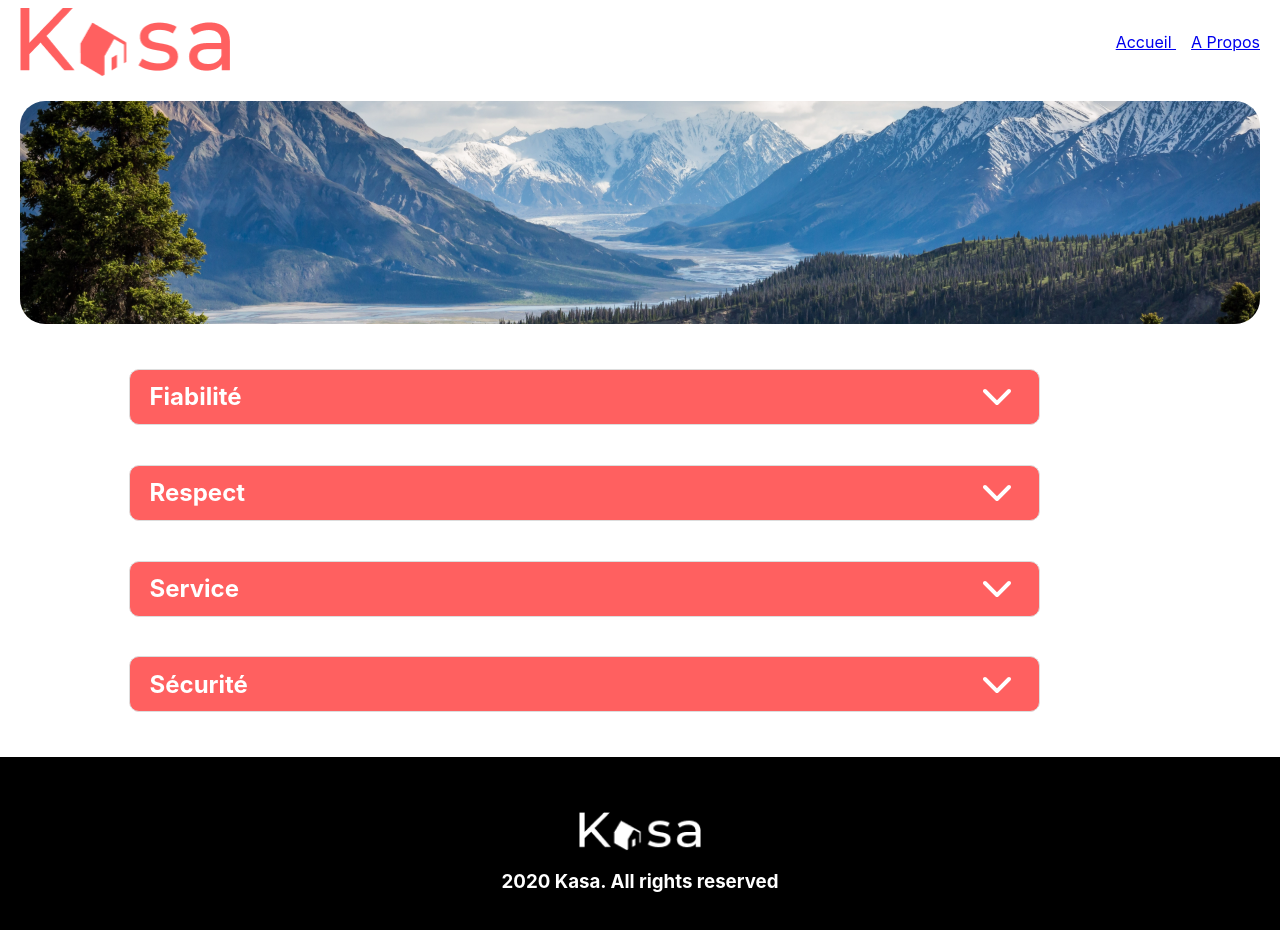
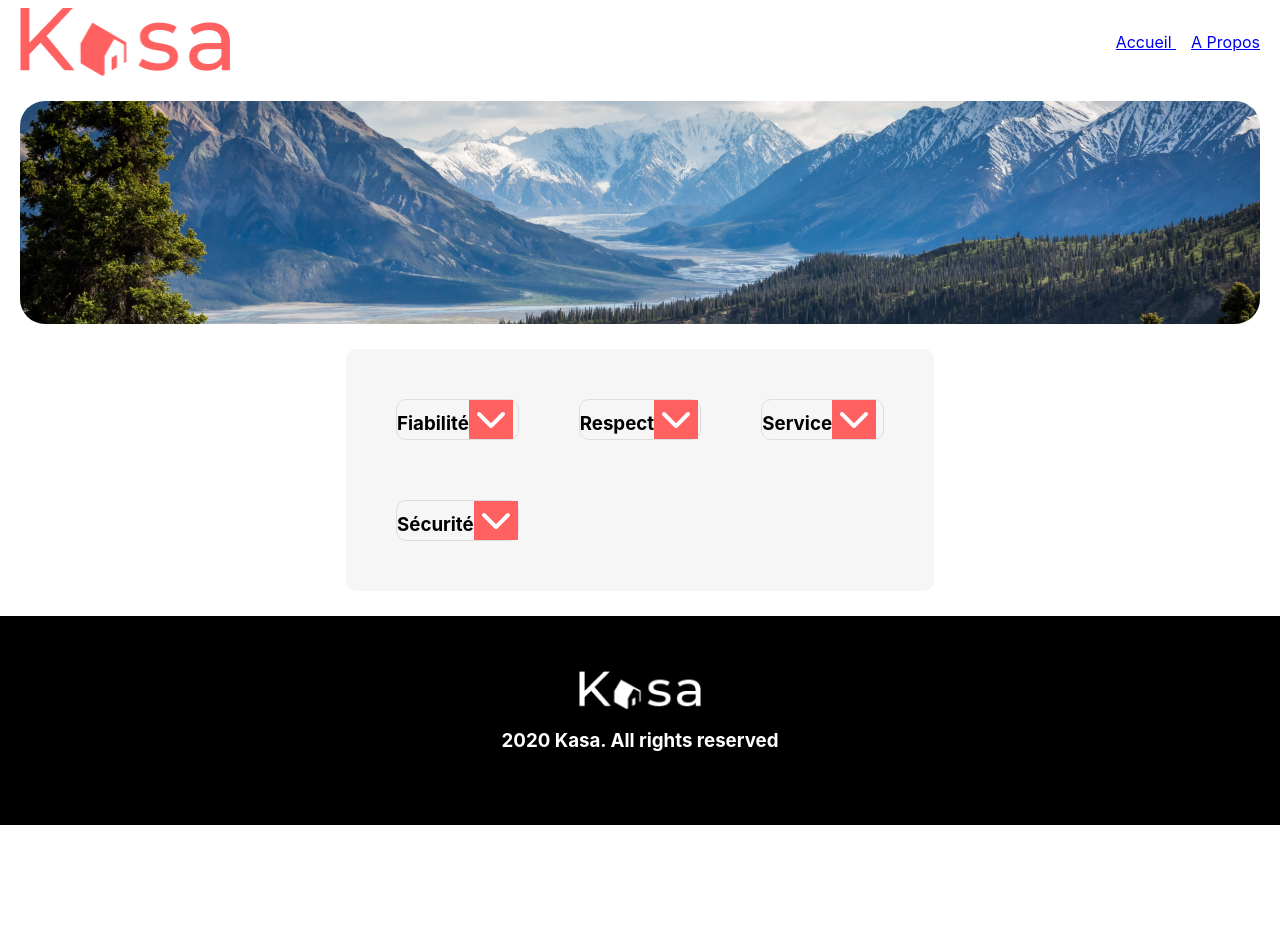
Before and after one commit to Gudule59/kasa, a React (Create React App) app: page /APropos in a window 1280 px wide. Shown: the top 930 px of the page. After the commit the page ends 825 px from the top, so only its background shows below. Built offline with nearby package versions, Linux system fonts and the light colour scheme.

Commit message:
depart maj collapse

```diff
--- a/src/Components/Collapse/Collapse.js
+++ b/src/Components/Collapse/Collapse.js
@@ -1,43 +1,47 @@
 import React, { useState } from 'react';
-import data from '../../Datas/AboutList.json';
 import { FontAwesomeIcon } from '@fortawesome/react-fontawesome';
-import { faChevronUp } from '@fortawesome/free-solid-svg-icons';
-import { faChevronDown } from '@fortawesome/free-solid-svg-icons';
+import { faChevronUp, faChevronDown } from '@fortawesome/free-solid-svg-icons';
 import './Collapse.scss';
 
-function Collapse(id) {
+function Collapse({ data }) {
     const [openCollapsibleId, setOpenCollapsibleId] = useState(null);
 
     const toggleCollapse = (id) => {
-    setOpenCollapsibleId(id === openCollapsibleId ? null : id);
+        setOpenCollapsibleId(openCollapsibleId === id ? null : id);
     };
 
     return (
-    <>
         <section className="Collapse">
-      <div className='grid-container3'>
-        {data.map((AboutList) => (
-          <div key={AboutList.id}>
-            <h1 className='grid-item2 img' onClick={() => toggleCollapse(AboutList.id)}>
-              {AboutList.title}
+            <div className='grid-container'>
+                {data.map((item) => (
+                    <div key={item.id}>
+                        <h3 className='grid-item img' onClick={() => toggleCollapse(item.id)}>
+                            {item.title || item.label}
                             <button type="button" className="btnCollapsecible">
-              {openCollapsibleId === AboutList.id ? (
+                                {openCollapsibleId === item.id ? (
                                     <FontAwesomeIcon icon={faChevronUp} />
                                 ) : (
                                     <FontAwesomeIcon icon={faChevronDown} />
                                 )}
                             </button>
-            </h1>
-            {openCollapsibleId === AboutList.id && (
+                        </h3>
+                        {openCollapsibleId === item.id && (
                             <div className="contentBox">
-                {AboutList.content}
+                                {item.content && <p>{item.content}</p>}
+                                {item.description && <p>{item.description}</p>}
+                                {item.equipments && (
+                                    <ul>
+                                        {item.equipments.map((equipment, index) => (
+                                            <li key={index}>{equipment}</li>
+                                        ))}
+                                    </ul>
+                                )}
                             </div>
                         )}
                     </div>
                 ))}
             </div>
         </section>
-    </>
     );
 }
 
--- /dev/null
+++ b/src/Components/CollapseLogement/Collapse/Collapse.js
@@ -0,0 +1,45 @@
+import React, { useState } from 'react';
+import data from '../../Datas/AboutList.json';
+import { FontAwesomeIcon } from '@fortawesome/react-fontawesome';
+import { faChevronUp } from '@fortawesome/free-solid-svg-icons';
+import { faChevronDown } from '@fortawesome/free-solid-svg-icons';
+import './Collapse.scss';
+
+function Collapse(id) {
+    const [openCollapsibleId, setOpenCollapsibleId] = useState(null);
+
+  const toggleCollapse = (id) => {
+    setOpenCollapsibleId(id === openCollapsibleId ? null : id);
+  };
+
+  return (
+    <>
+    <section className="Collapse">
+      <div className='grid-container3'>
+        {data.map((AboutList) => (
+          <div key={AboutList.id}>
+            <h1 className='grid-item2 img' onClick={() =>
+              toggleCollapse(AboutList.id)}>
+              {AboutList.title}
+              <button type="button" className="btnCollapsecible">
+              {openCollapsibleId === AboutList.id ? (
+                  <FontAwesomeIcon icon={faChevronUp} />
+                ) : (
+                  <FontAwesomeIcon icon={faChevronDown} />
+                )}
+              </button>
+            </h1>
+            {openCollapsibleId === AboutList.id && (
+              <div className="contentBox">
+                {AboutList.content}
+              </div>
+            )}
+          </div>
+        ))}
+      </div>
+      </section>
+    </>
+  );
+}
+
+export default Collapse;
--- /dev/null
+++ b/src/Components/CollapseLogement/Collapse/Collapse.scss
@@ -0,0 +1,39 @@
+.grid-container3 {
+    display: grid;
+    grid-template-columns: repeat(1, 1fr);
+	width: 1023px;
+    height: auto;
+}
+
+.grid-item2 {
+    display: flex;
+    justify-content: space-between;
+    align-items: center;
+    border: 1px solid #ddd;
+	border-radius: 10px 10px 10px 10px;
+    background-color: #FF6060;
+    color: white;
+    width: auto;
+    height: 54px;
+    padding-left: 20px;
+    padding-right: 20px;
+
+}
+
+.Collapse{
+    display: flex;
+    justify-content: center;
+}
+
+.btnCollapsecible{
+    background-color: #FF6060;
+    color: white;
+    border: none;
+    font-size: 2rem;
+
+}
+
+.contentBox{
+ margin-left: 20px;
+ margin-right: 20px;
+}
--- a/src/Components/Gallery/Gallery.js
+++ b/src/Components/Gallery/Gallery.js
@@ -3,10 +3,11 @@ import { useParams, Link  } from 'react-router-dom'; // Importez useParams depui
 import './Gallery.scss';
 import data from '../../Datas/Logements.json';
 import PageErreurconfig from '../PageErreur/PageErreur.js'
-import CollapseLogement from '../CollapseLogement/CollapseLogment.js';
+import Collapse from '../Collapse/Collapse.js';
 import Carrousel from'../Carrousel/Carrousel.js';
 import Etoile from '../Etoile/Etoile.js';
 import Tags  from '../Tags/Tags.js';
+
 
 function Gallery() {
   // Récupérer l'ID de l'URL
@@ -48,7 +49,7 @@ function Gallery() {
 
 
             <article >
-      <div ><CollapseLogement /></div>
+      <div ><Collapse data={data} /></div>
 
       </article >
     </section>
--- a/src/Components/Pages/Apropos.js
+++ b/src/Components/Pages/Apropos.js
@@ -1,17 +1,20 @@
-import Banner from '../Banner/Banner.js'
-import Footer from '../Footer/Footer.js'
-import Card from '../CardMaster/Card.js'
-import Collapse from '../Collapse/Collapse.js'
-import '../../Style/Style.scss';
+import React from 'react';
+import Banner from '../Banner/Banner.js';
+import Footer from '../Footer/Footer.js';
+import Card from '../CardMaster/Card.js';
+import Collapse from '../Collapse/Collapse.js';
 import Imageaccueil2 from '../Assets/ImageSource2.png';
-
-
-
+import item from '../../Datas/AboutList.json';
 
 function Home() {
-    return <div >
-  <Banner /> <Card imageSource={Imageaccueil2} /><Collapse /><Footer />
-         </div>;
-  }
+  return (
+    <div>
+      <Banner />
+      <Card imageSource={Imageaccueil2} />
+      <Collapse data={item} />
+      <Footer />
+    </div>
+  );
+}
 
-  export default Home;
+export default Home;
```
Lines whose indentation alone changed are shown as unchanged.
